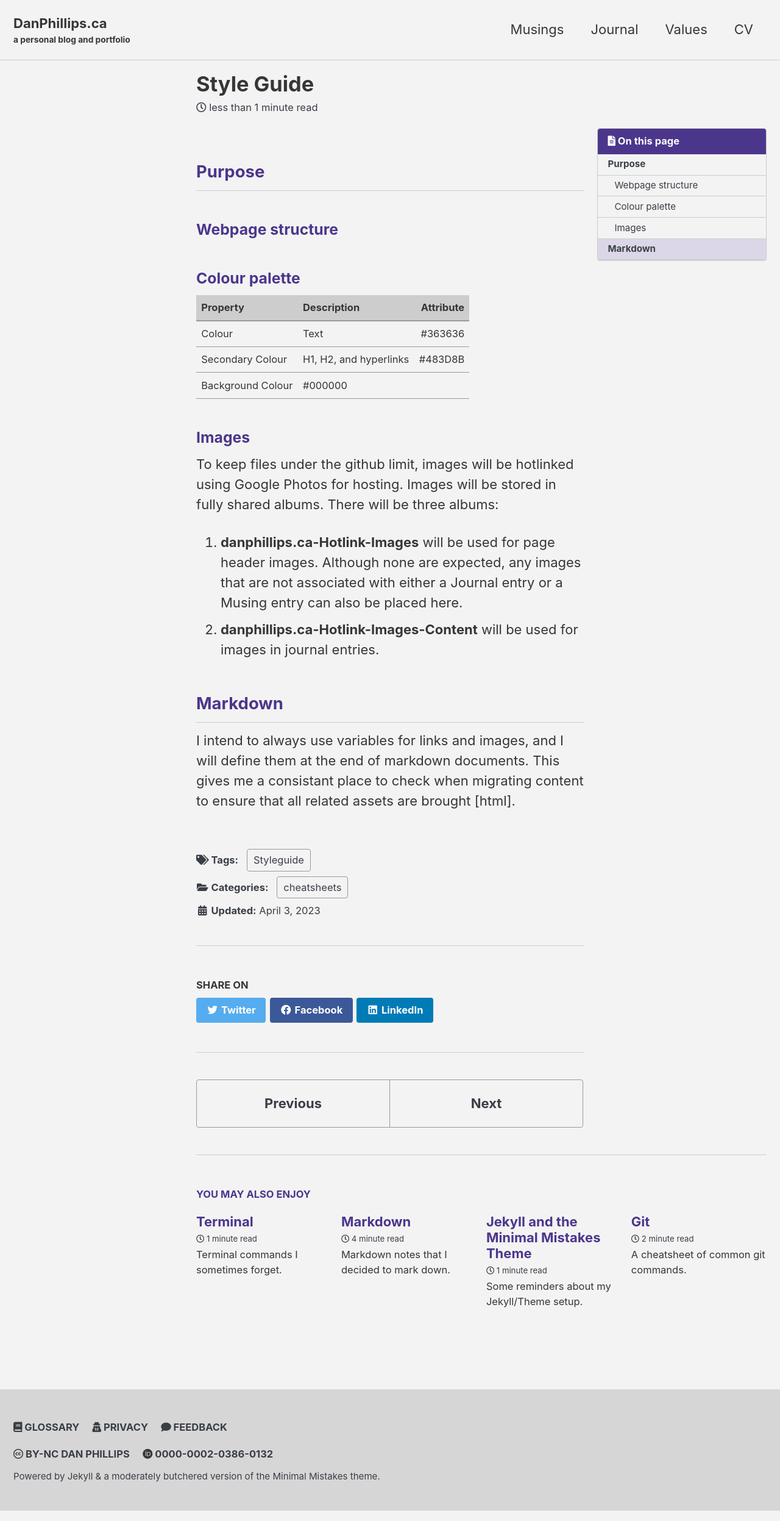
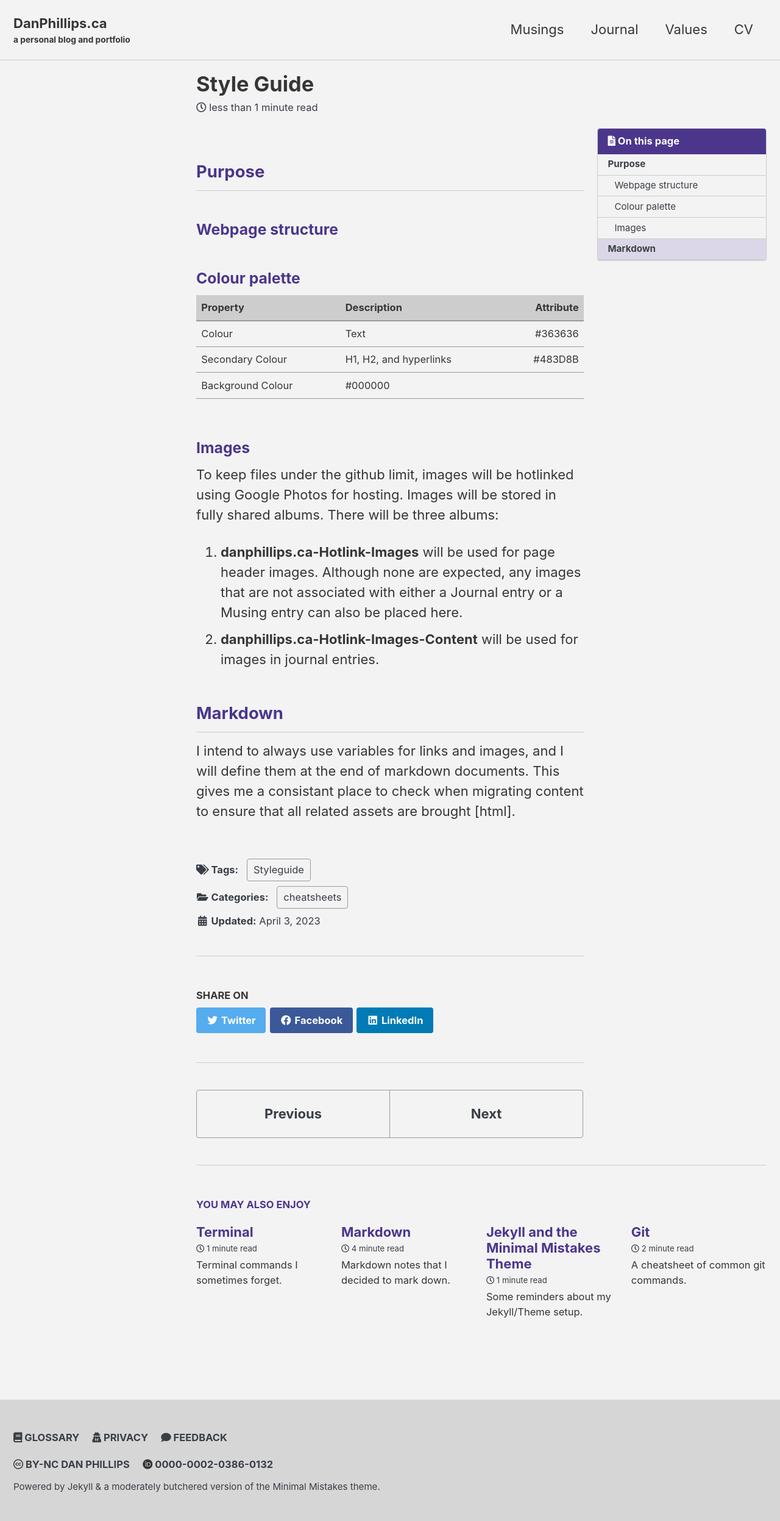
Before and after one commit to danphillips-ca/danphillips-ca.github.io, a Jekyll site: the page built from all_collections/_posts/2023-04-02-styleguide.md, in a window 1280 px wide. Shown: the whole page at 61% size. Built offline with Jekyll 4.4.1, drawn with Linux system fonts in a browser that asks for light colours; cached includes are drawn as plain includes.

Commit message:
Tables are now full width.

```diff
--- a/_sass/minimal-mistakes/skins/_danny.scss
+++ b/_sass/minimal-mistakes/skins/_danny.scss
@@ -16,6 +16,11 @@ $link-color-hover: #7E6DC5 !default;
 $masthead-link-color: $text-color !default;
 $masthead-link-color-hover: $text-color !default;
 $navicon-link-color-hover: mix(#fff, $text-color, 80%) !default;
+
+table {
+  display: inline-table !important;
+  width: 100% !important;
+}
 
 .page__title {
   color: $text-color !important
```
